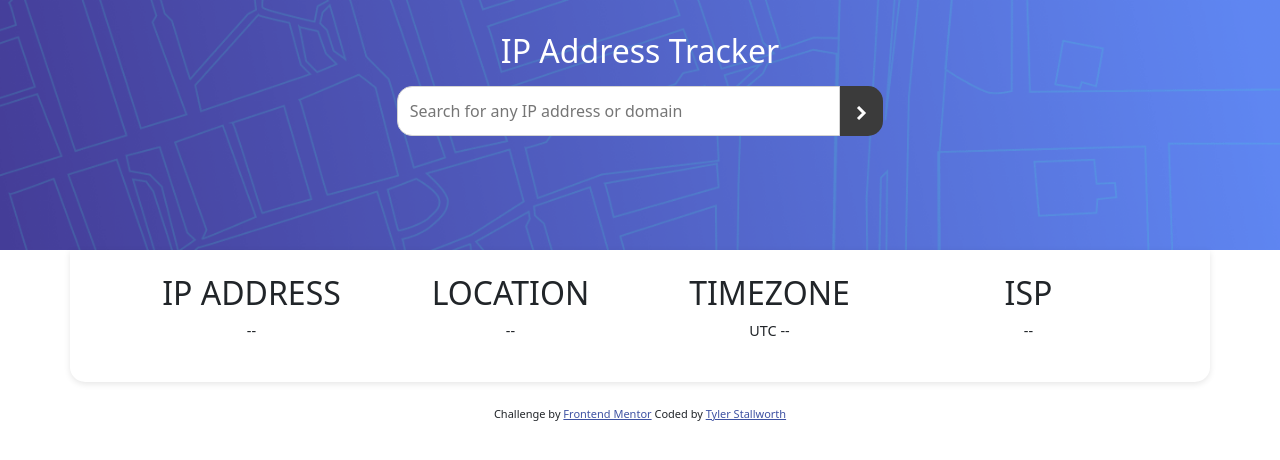
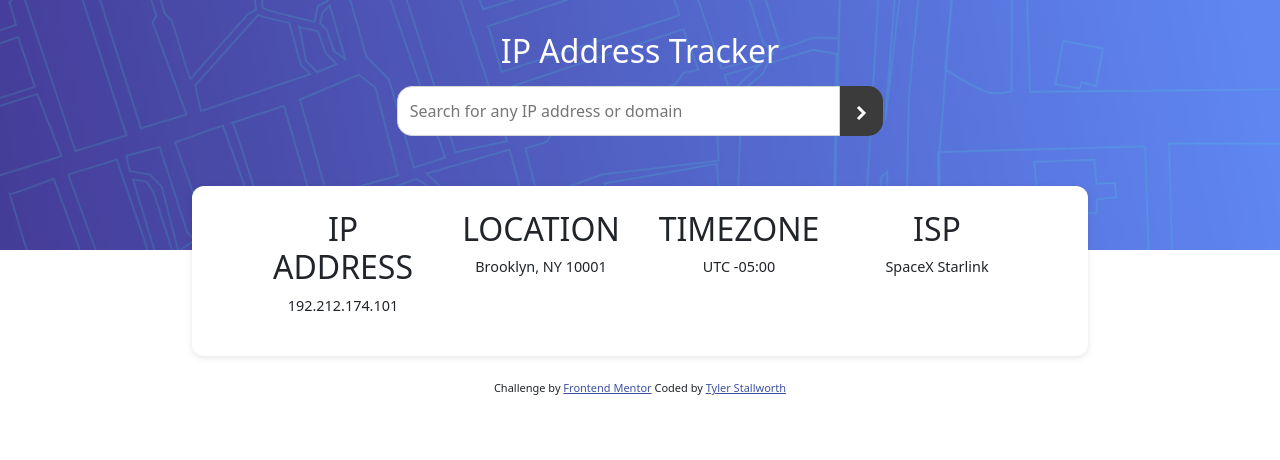
Before and after one commit to tylerstallworth15-ship-it/IP-Address-Tracker, a plain HTML site: page index.html in a window 1280 px wide. Drawn offline with nearby package versions, Linux system fonts and the light colour scheme.

Commit message:
css ip infopan

```diff
--- a/CSS/app.css
+++ b/CSS/app.css
@@ -48,11 +48,13 @@ header h1 {
 }
 
 .info-panel {
-    background-color: white;
+    background-color: rgb(255, 255, 255);
+    width: 70%;
     padding: 5%;
-    border-radius: 0% 0 15px 15px;
+    margin-top: -5%;
+    border-radius: 12px 12px 12px 12px;
     box-shadow: 0 2px 6px rgba(0, 0, 0, 0.1);
-    position: relative;
+    position: center;
 }
 
 .info-block {
--- a/index.html
+++ b/index.html
@@ -34,22 +34,22 @@
 
         <article class="col-12 col-md-3 mb-3 mb-md-0 info-block">
           <h2>IP ADDRESS</h2>
-          <p id="ip-value">--</p>
+          <p id="ip-value">192.212.174.101</p>
         </article>
 
         <article class="col-12 col-md-3 mb-3 mb-md-0 info-block">
           <h2>LOCATION</h2>
-          <p id="location-value">--</p>
+          <p id="location-value">Brooklyn, NY 10001</p>
         </article>
 
         <article class="col-12 col-md-3 mb-3 mb-md-0 info-block">
           <h2>TIMEZONE</h2>
-          <p id="timezone-value">UTC --</p>
+          <p id="timezone-value">UTC -05:00</p>
         </article>
 
         <article class="col-12 col-md-3 info-block">
           <h2>ISP</h2>
-          <p id="isp-value">--</p>
+          <p id="isp-value">SpaceX Starlink</p>
         </article>
       </div>
     </section>
```
